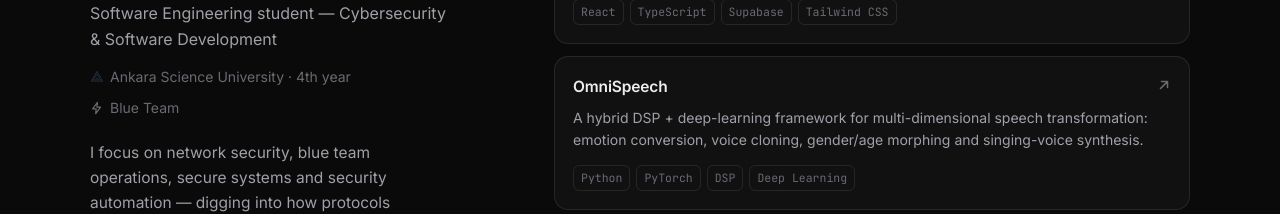
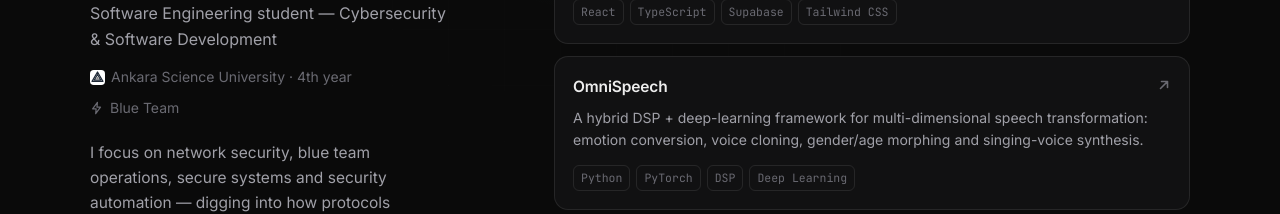
Before and after one commit to HasanBasriEngin/HasanBasriEngin.github.io, a React (Vite) app: page / in a window 1280 px wide. Shown: the part 251-465 px from the top of the page. Built offline with nearby package versions, Linux system fonts and the light colour scheme.

Commit message:
Uni icon on white chip with grey centre triangle
White background so the navy (#1f2937) beams read against the dark
page; centre triangle in #888888.

```diff
--- a/src/components/Icons.tsx
+++ b/src/components/Icons.tsx
@@ -68,23 +68,33 @@ export function HtbIcon({ className }: IconProps) {
   );
 }
 
-// Ankara Bilim Üniversitesi mark: nested triangles, in the university's
-// dark brand tone (#1f2937).
+// Ankara Bilim Üniversitesi mark: nested navy triangles (#1f2937) with a
+// grey centre (#888888), on a small white chip so it reads on the dark page.
 export function UniIcon({ className }: IconProps) {
   return (
     <svg
       className={className}
-      width="14"
-      height="14"
+      width="15"
+      height="15"
       viewBox="0 0 24 24"
-      fill="none"
-      stroke="#1f2937"
-      strokeLinejoin="round"
       aria-hidden="true"
     >
-      <path d="M12 2.5 21.5 19H2.5Z" strokeWidth="2" />
-      <path d="M12 7 17.7 16.8H6.3Z" strokeWidth="1.7" />
-      <path d="M12 11.5 13.9 15H10.1Z" fill="#1f2937" strokeWidth="0" />
+      <rect x="0" y="0" width="24" height="24" rx="6" fill="#ffffff" />
+      <path
+        d="M12 3.2 20.66 18.2H3.34Z"
+        fill="none"
+        stroke="#1f2937"
+        strokeWidth="2"
+        strokeLinejoin="round"
+      />
+      <path
+        d="M12 7.2 17.2 16.2H6.8Z"
+        fill="none"
+        stroke="#1f2937"
+        strokeWidth="1.8"
+        strokeLinejoin="round"
+      />
+      <path d="M12 10.2 14.6 14.7H9.4Z" fill="#888888" />
     </svg>
   );
 }
```
